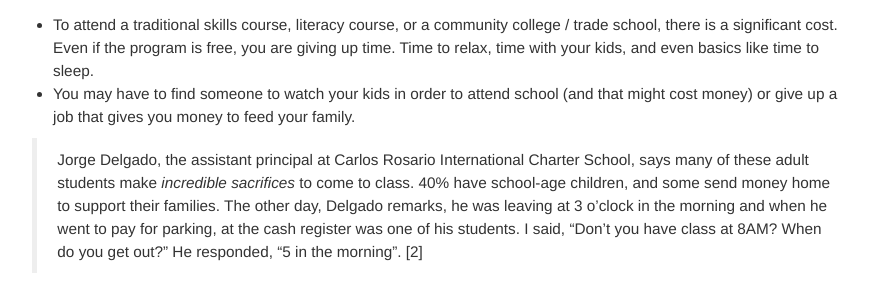
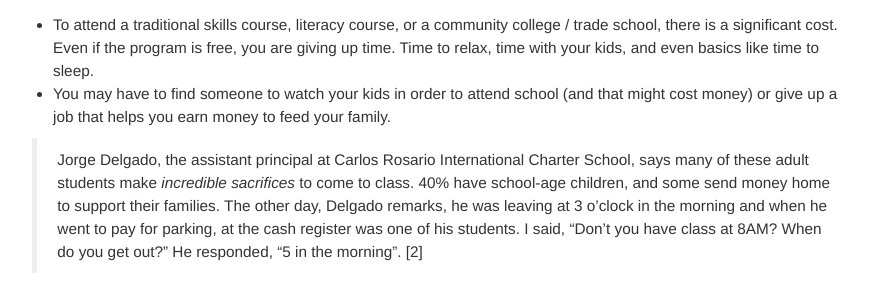
Before and after one commit to mitmedialab/mlw.media.mit.edu, a Jekyll site: the page built from _posts/2014-06-19-themes-from-the-ideashop-part-1.markdown, in a window 1280 px wide and 900 px high, scrolled down 1128 px. Shown: the part 175-467 px from the top of the window, without its empty margins (196-1080 px from the left). Built offline with Jekyll 4.4.1, drawn with Linux system fonts in a browser that asks for light colours; nearby versions of some CDN libraries; Markdown is read by kramdown in place of the engine named in the settings.

Commit message:
changing to bullets

```diff
--- a/_posts/2014-06-19-themes-from-the-ideashop-part-1.markdown
+++ b/_posts/2014-06-19-themes-from-the-ideashop-part-1.markdown
@@ -28,7 +28,7 @@
 # 3. Life Barriers
 
 * To attend a traditional skills course, literacy course, or a community college / trade school, there is a significant cost. Even if the program is free, you are giving up time. Time to relax, time with your kids, and even basics like time to sleep.
-* You may have to find someone to watch your kids in order to attend school (and that might cost money) or give up a job that gives you money to feed your family.
+* You may have to find someone to watch your kids in order to attend school (and that might cost money) or give up a job that helps you earn money to feed your family.
 
 > Jorge Delgado, the assistant principal at Carlos Rosario International Charter School, says many of these adult students make _incredible sacrifices_ to come to class. 40% have school-age children, and some send money home to support their families. The other day, Delgado remarks, he was leaving at 3 o'clock in the morning and when he went to pay for parking, at the cash register was one of his students. I said, "Don't you have class at 8AM? When do you get out?" He responded, "5 in the morning". [2]
 
```
Also changed, not shown: 1 other file.
